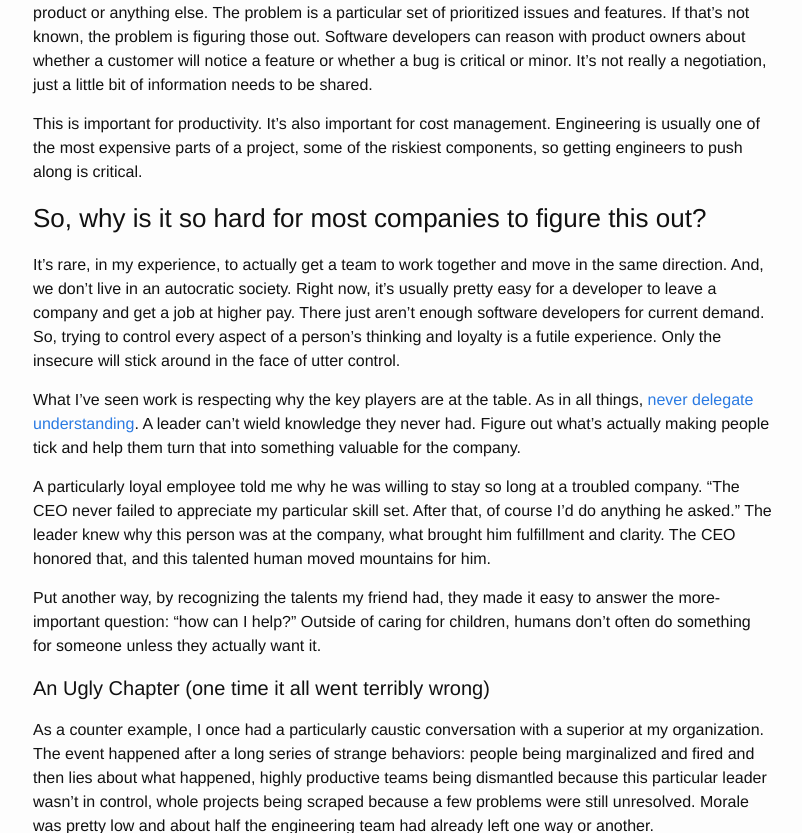
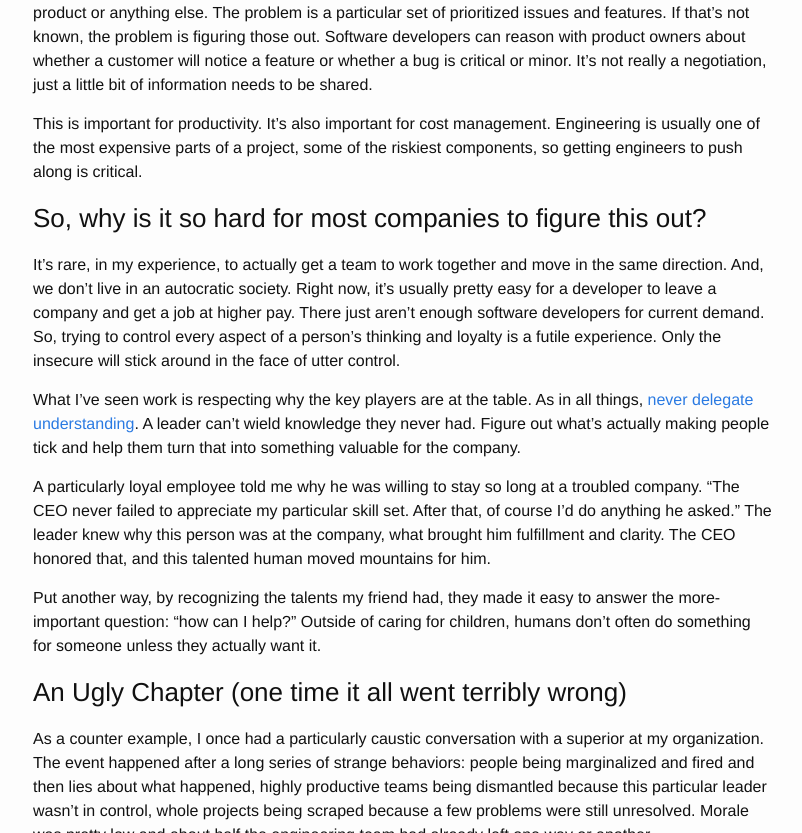
Before and after one commit to davidrichards/davidrichards.github.io, a Jekyll site: the page built from _posts/2016-5-4-where-are-we-going.markdown, in a window 1280 px wide. Shown: the part 1088-1921 px from the top of the page, without its empty margins (237-1039 px from the left). Built offline with Jekyll 4.4.1, drawn with Linux system fonts in a browser that asks for light colours; grey boxes are pictures that could not be loaded.

Commit message:
leadership

```diff
--- a/_posts/2016-5-4-where-are-we-going.markdown
+++ b/_posts/2016-5-4-where-are-we-going.markdown
@@ -34,7 +34,7 @@ A particularly loyal employee told me why he was willing to stay so long at a tr
 
 Put another way, by recognizing the talents my friend had, they made it easy to answer the more-important question: "how can I help?"  Outside of caring for children, humans don't often do something for someone unless they actually want it.
 
-#### An Ugly Chapter (one time it all went terribly wrong)
+### An Ugly Chapter (one time it all went terribly wrong)
 
 As a counter example, I once had a particularly caustic conversation with a superior at my organization.  The event happened after a long series of strange behaviors: people being marginalized and fired and then lies about what happened, highly productive teams being dismantled because this particular leader wasn't in control, whole projects being scraped because a few problems were still unresolved.  Morale was pretty low and about half the engineering team had already left one way or another.
 
```
